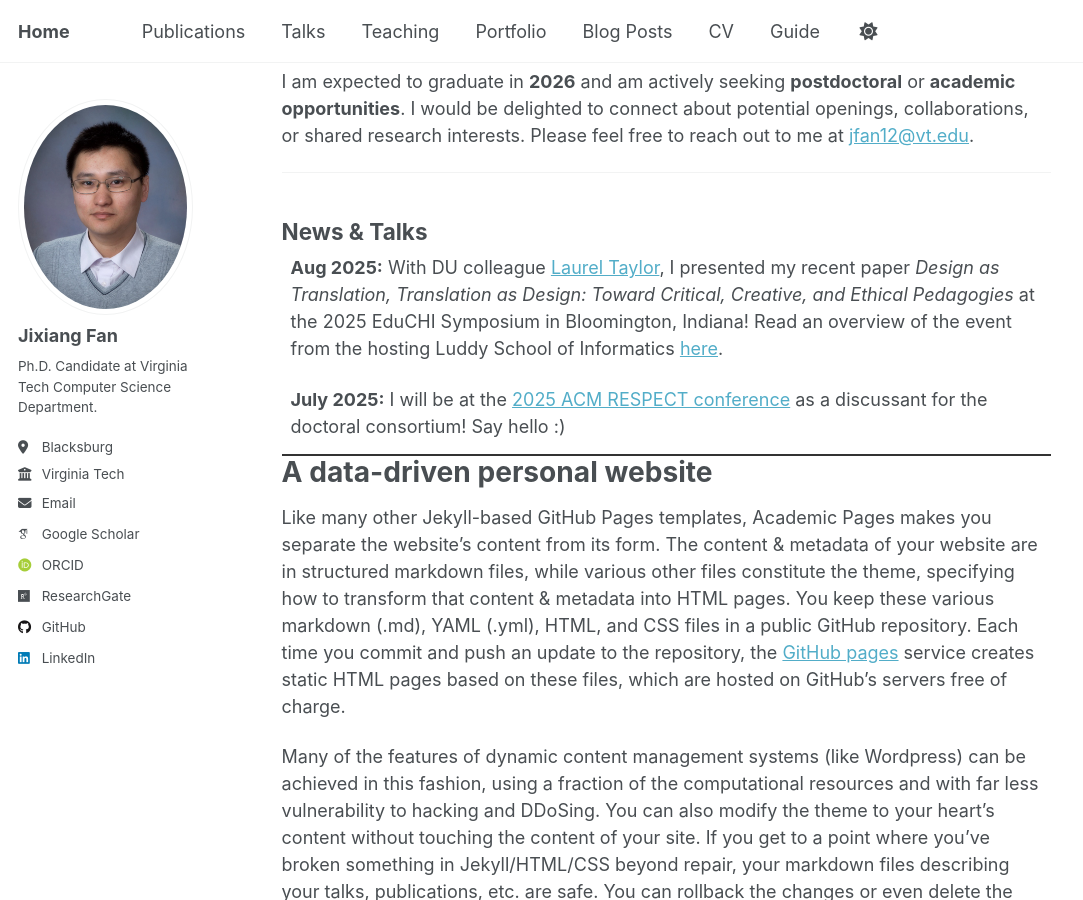
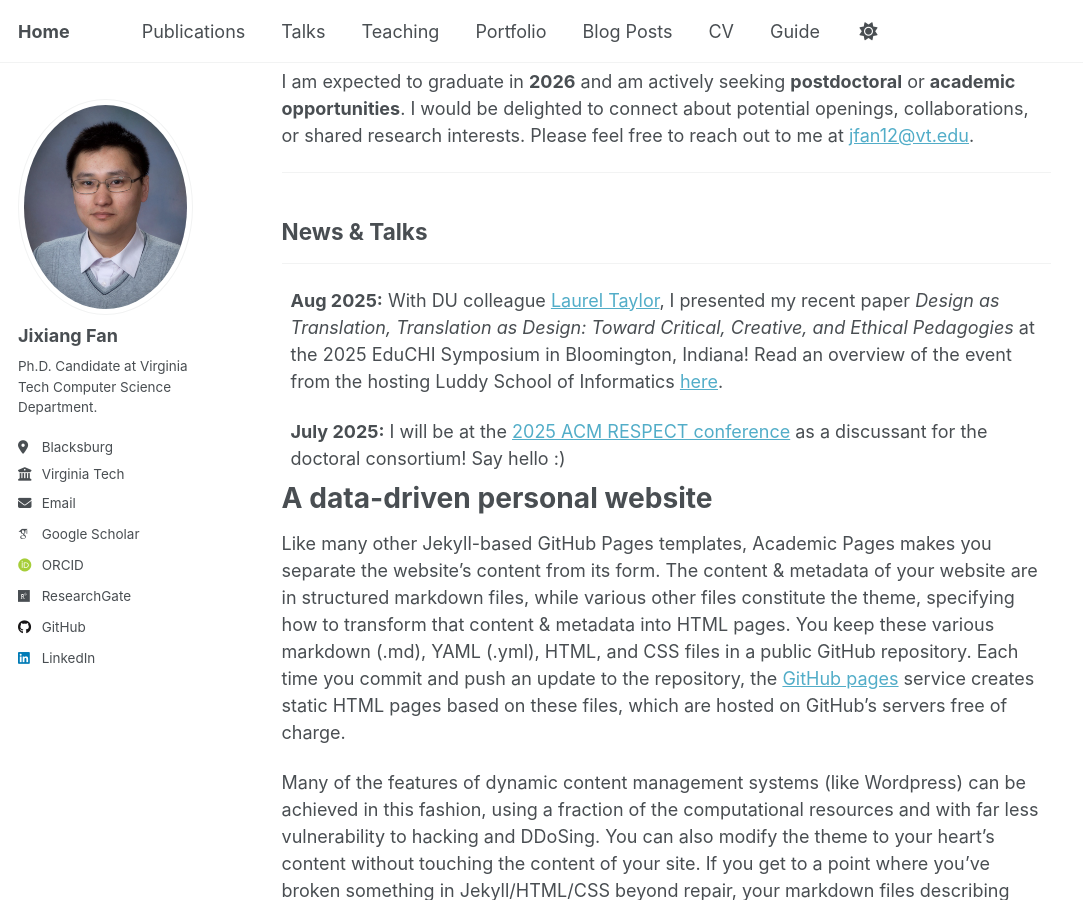
Before and after one commit to JixiangFan/web, a Jekyll site: the page built from _pages/about.md, in a window 1280 px wide and 900 px high, scrolled down 645 px. Shown: the whole window, without its empty margins (0-1083 px from the left). Built offline with Jekyll 4.4.1, drawn with Linux system fonts in a browser that asks for light colours; some web fonts are replaced.

Commit message:
Update about.md

```diff
--- a/_pages/about.md
+++ b/_pages/about.md
@@ -17,6 +17,7 @@ I am expected to graduate in **2026** and am actively seeking **postdoctoral** o
 
 
 <h2 style="border-bottom:0; padding-bottom:0; margin-bottom:.25rem;">News &amp; Talks</h2>
+<hr>
 
 <div class="news-box"
      style="height:200px; overflow-y:auto; padding:0.25rem 0.5rem;
@@ -30,7 +31,7 @@ I am expected to graduate in **2026** and am actively seeking **postdoctoral** o
   <p><strong>Jan 2025:</strong> In collaboration with <a href="#">AiiCE</a>, I moderated a <a href="#">panel</a> with authors from our <em>Teaching Accessible Computing</em> book project.</p>
 </div>
 
-<hr style="margin:.25rem 0 0; border:0; border-bottom:2px solid #333;">
+
 
 
 
```
